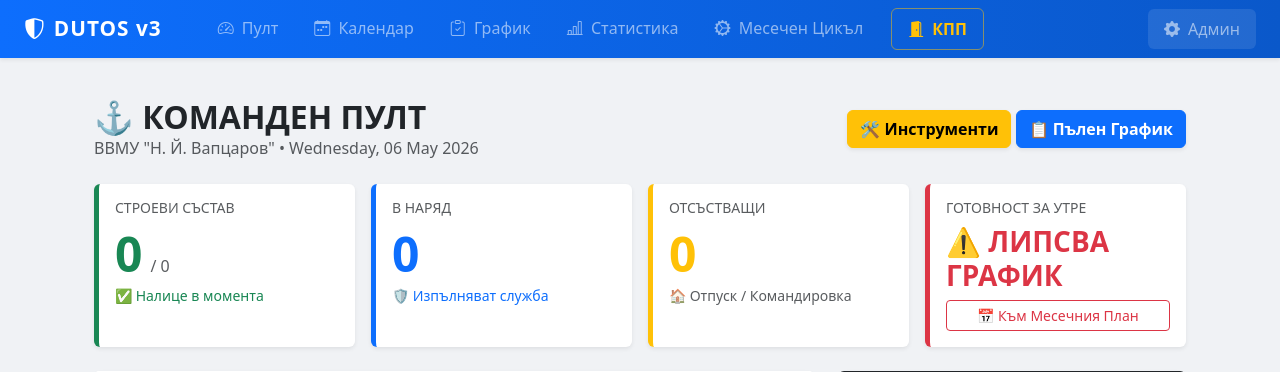
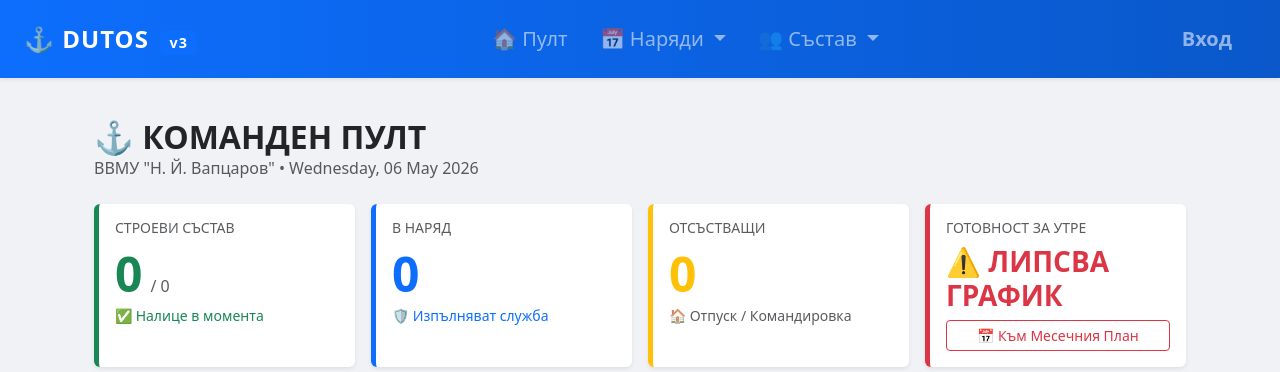
Before and after one commit to Ivoslav/dutos-v3, a Django app: page /roster/ in a window 1280 px wide. Shown: the top 372 px of the page. Run offline with Django 5.2, Linux system fonts and the light colour scheme; data that the repository does not hold is empty; some libraries are stand-ins or nearby versions.

Commit message:
Revamps base template with modern navigation and UX
Overhauls the base template, introducing a completely redesigned, responsive navigation bar with interactive dropdown menus that open on hover.

Integrates HTMX for improved dynamic content loading and a snappier user experience. Adds client-side logic to remember and restore the active state of Bootstrap tabs and pills using local storage, enhancing user experience across page visits.

Refines global styling for a cleaner, more modern look and consolidates various navigation links into logical dropdown categories.

```diff
--- a/roster/templates/roster/base.html
+++ b/roster/templates/roster/base.html
@@ -48,65 +48,125 @@
             font-size: 0.85rem;
             color: #495057;
         }
+
+        /* МАГИЯТА ЗА ПАДАЩИТЕ МЕНЮТА НА HOVER */
+        @media all and (min-width: 992px) {
+            .navbar .dropdown-menu {
+                display: block; /* Държим го рендерирано, но скрито */
+                visibility: hidden;
+                opacity: 0;
+                transform: translateY(10px); /* Леко плъзгане нагоре за красота */
+
+                /* ТУК Е ЗАБАВЯНЕТО ПРИ ИЗЛИЗАНЕ (0.4 секунди буфер) */
+                transition: opacity 0.4s ease, visibility 0s ease 0.4s, transform 0.4s ease;
+                margin-top: 0; /* Махаме дупката между бутона и менюто */
+            }
+
+            /* ИНВИЗИБЪЛ ЩИТ (Безопасна зона около менюто) */
+            .navbar .dropdown-menu::before {
+                content: '';
+                position: absolute;
+                top: -20px; left: -20px; right: -20px; bottom: -20px;
+                z-index: -1;
+            }
+
+            /* КОГАТО ПОСОЧИШ С МИШКАТА (Отваря се мигновено) */
+            .navbar .dropdown:hover .dropdown-menu {
+                visibility: visible;
+                opacity: 1;
+                transform: translateY(0);
+                /* 0 секунди забавяне на видимостта при влизане */
+                transition: opacity 0.2s ease, visibility 0s ease 0s, transform 0.2s ease;
+            }
+        }
     </style>
   </head>
   <body hx-boost="true">
 
-    <nav class="navbar navbar-expand-xl navbar-dark shadow-sm mb-4">
-      <div class="container-fluid px-4"> <a class="navbar-brand" href="{% url 'roster_home' %}">
-            <i class="bi bi-shield-shaded me-2"></i>DUTOS v3
+    <!-- ГЛАВНА НАВИГАЦИЯ -->
+    <nav class="navbar navbar-expand-lg navbar-dark bg-dark mb-4 shadow-sm py-3">
+        <div class="container-fluid px-4">
+            <!-- Лого / Име на системата (Уголемено с fs-4) -->
+            <a class="navbar-brand fw-bold fs-4" href="{% url 'roster_home' %}">
+                ⚓ DUTOS <span class="badge bg-primary ms-1" style="font-size: 0.6em;">v3</span>
             </a>
 
-        <button class="navbar-toggler" type="button" data-bs-toggle="collapse" data-bs-target="#navbarNav">
+            <!-- Бутон за мобилни телефони -->
+            <button class="navbar-toggler" type="button" data-bs-toggle="collapse" data-bs-target="#mainNavigation">
                 <span class="navbar-toggler-icon"></span>
             </button>
 
-        <div class="collapse navbar-collapse" id="navbarNav">
-          <ul class="navbar-nav me-auto gap-1 ms-lg-4"> <li class="nav-item">
-              <a class="nav-link px-3" href="{% url 'roster_home' %}">
-                  <i class="bi bi-speedometer2 me-1"></i> Пулт
+            <!-- Менютата -->
+            <div class="collapse navbar-collapse" id="mainNavigation">
+
+                <!-- ПРОМЯНА: mx-auto ги центрира, fs-5 ги прави по-големи -->
+                <ul class="navbar-nav mx-auto mb-2 mb-lg-0 fs-5">
+
+                    <!-- 1. КОМАНДЕН ПУЛТ -->
+                    <li class="nav-item mx-2">
+                        <a class="nav-link" href="{% url 'roster_home' %}">🏠 Пулт</a>
+                    </li>
+
+                    <!-- 2. ГРАФИЦИ -->
+                    <li class="nav-item dropdown mx-2">
+                        <a class="nav-link dropdown-toggle" href="#" id="rosterDropdown" role="button" data-bs-toggle="dropdown" aria-expanded="false">
+                            📅 Наряди
                         </a>
+                        <ul class="dropdown-menu shadow border-0 fs-6" aria-labelledby="rosterDropdown">
+                            <li><a class="dropdown-item py-2" href="{% url 'daily_roster' %}"><strong>Дневен График</strong><br><small class="text-muted">Кой е на служба днес</small></a></li>
+                            <li><hr class="dropdown-divider"></li>
+                            <li><a class="dropdown-item py-2" href="{% url 'roster_lifecycle' %}"><strong>Генератор (Месец)</strong><br><small class="text-muted">Автоматично планиране</small></a></li>
+                        </ul>
                     </li>
-            <li class="nav-item">
-              <a class="nav-link px-3" href="{% url 'roster_calendar' %}">
-                  <i class="bi bi-calendar-week me-1"></i> Календар
+
+                    <!-- 3. ЛИЧЕН СЪСТАВ -->
+                    <li class="nav-item dropdown mx-2">
+                        <a class="nav-link dropdown-toggle" href="#" id="personnelDropdown" role="button" data-bs-toggle="dropdown" aria-expanded="false">
+                            👥 Състав
                         </a>
+                        <ul class="dropdown-menu shadow border-0 fs-6" aria-labelledby="personnelDropdown">
+                            <li><a class="dropdown-item py-2" href="{% url 'roster_stats' %}"><strong>Статистика и Точки</strong><br><small class="text-muted">Натовареност и масови отпуски</small></a></li>
+                        </ul>
                     </li>
-            <li class="nav-item">
-              <a class="nav-link px-3" href="{% url 'daily_roster' %}">
-                  <i class="bi bi-clipboard-check me-1"></i> График
+
+                    <!-- 4. СИСТЕМА (Само за Админи) -->
+                    {% if user.is_superuser %}
+                    <li class="nav-item dropdown mx-2">
+                        <a class="nav-link dropdown-toggle text-warning" href="#" id="adminDropdown" role="button" data-bs-toggle="dropdown" aria-expanded="false">
+                            ⚙️ Система
                         </a>
+                        <ul class="dropdown-menu shadow border-0 fs-6" aria-labelledby="adminDropdown">
+                            <li><a class="dropdown-item py-2" href="{% url 'debug_panel' %}">🐛 Лаборатория (Чийтове)</a></li>
+                            <li><a class="dropdown-item py-2" href="/admin/">🛡️ База Данни (Админ)</a></li>
+                        </ul>
                     </li>
-            <li class="nav-item">
-                <a class="nav-link px-3" href="{% url 'roster_stats' %}">
-                    <i class="bi bi-bar-chart-line me-1"></i> Статистика
+                    {% endif %}
+
+                </ul>
+
+                <!-- Профил и Изход (Вдясно) -->
+                <ul class="navbar-nav fs-5">
+                    {% if user.is_authenticated %}
+                    <li class="nav-item dropdown">
+                        <a class="nav-link dropdown-toggle fw-bold text-white" href="#" id="userDropdown" role="button" data-bs-toggle="dropdown" aria-expanded="false">
+                            👤 {{ user.username|upper }}
                         </a>
-              </li>
-              <li class="nav-item">
-              <a class="nav-link px-3" href="{% url 'roster_lifecycle' %}">
-                  <i class="bi bi-gear-wide-connected me-1"></i> Месечен Цикъл
-              </a>
-              </li>
-              <li class="nav-item ms-lg-2">
-                <a class="nav-link px-3 text-warning fw-bold border border-warning border-opacity-50 rounded" href="{% url 'daily_leave_manager' %}">
-                    <i class="bi bi-door-open-fill me-1"></i> КПП
-                </a>
+                        <ul class="dropdown-menu dropdown-menu-end shadow border-0 fs-6" aria-labelledby="userDropdown">
+                            <li><a class="dropdown-item" href="#">Моят Профил</a></li>
+                            <li><hr class="dropdown-divider"></li>
+                            <li>
+                                <form method="POST" action="/admin/logout/">
+                                    {% csrf_token %}
+                                    <button type="submit" class="dropdown-item text-danger fw-bold">Изход</button>
+                                </form>
                             </li>
                         </ul>
-
-          <ul class="navbar-nav gap-2">
-            {% if user.is_superuser %}
+                    </li>
+                    {% else %}
                     <li class="nav-item">
-                    <a class="nav-link px-3 bg-white bg-opacity-10 text-warning rounded" href="{% url 'debug_panel' %}">
-                        <i class="bi bi-tools me-1"></i> CHEATS
-                    </a>
+                        <a class="nav-link btn btn-outline-light px-4 fw-bold" href="/admin/login/">Вход</a>
                     </li>
                     {% endif %}
-            <li class="nav-item">
-                <a class="nav-link px-3 bg-white bg-opacity-10 rounded" href="/admin/" target="_blank">
-                    <i class="bi bi-gear-fill me-1"></i> Админ
-                </a>
-            </li>
                 </ul>
             </div>
         </div>
@@ -137,7 +197,7 @@
 
     <footer>
         <div class="container">
-            <strong>DUTOS v3</strong> &copy; 2026 ВВМУ "Н. Й. Вапцаров" &bull; Оперативно табло
+            <strong>DUTOS</strong> &copy; 2026 ВВМУ "Н. Й. Вапцаров" &bull; Оперативно табло
         </div>
     </footer>
 
--- a/roster/templates/roster/dashboard.html
+++ b/roster/templates/roster/dashboard.html
@@ -7,10 +7,6 @@
         <div>
             <h2 class="fw-bold text-dark mb-0">⚓ КОМАНДЕН ПУЛТ</h2>
             <p class="text-muted mb-0">ВВМУ "Н. Й. Вапцаров" • {{ today|date:"l, d F Y" }}</p>
-        </div>
-        <div>
-            <a href="{% url 'debug_panel' %}" class="btn btn-warning fw-bold shadow-sm">🛠️ Инструменти</a>
-            <a href="{% url 'daily_roster' %}" class="btn btn-primary fw-bold shadow-sm">📋 Пълен График</a>
         </div>
     </div>
 
```
Lines whose indentation alone changed are shown as unchanged.
